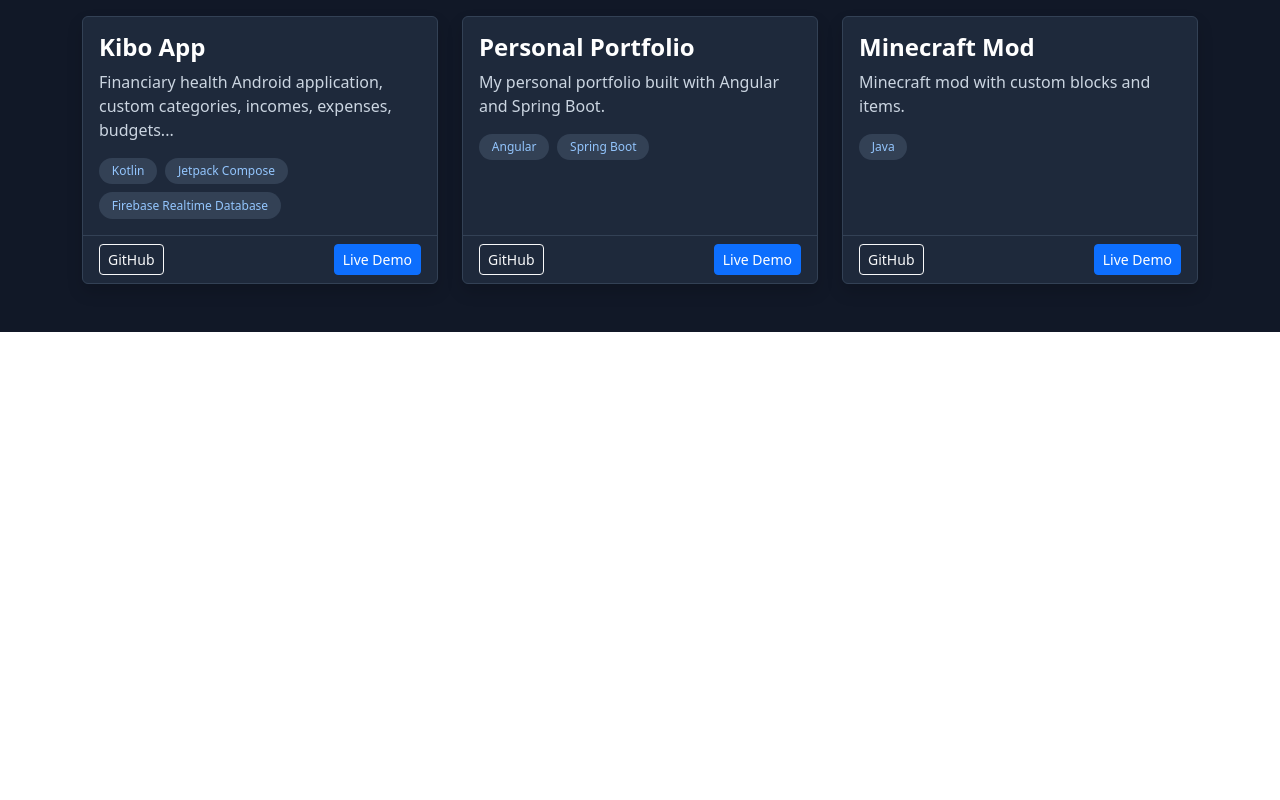
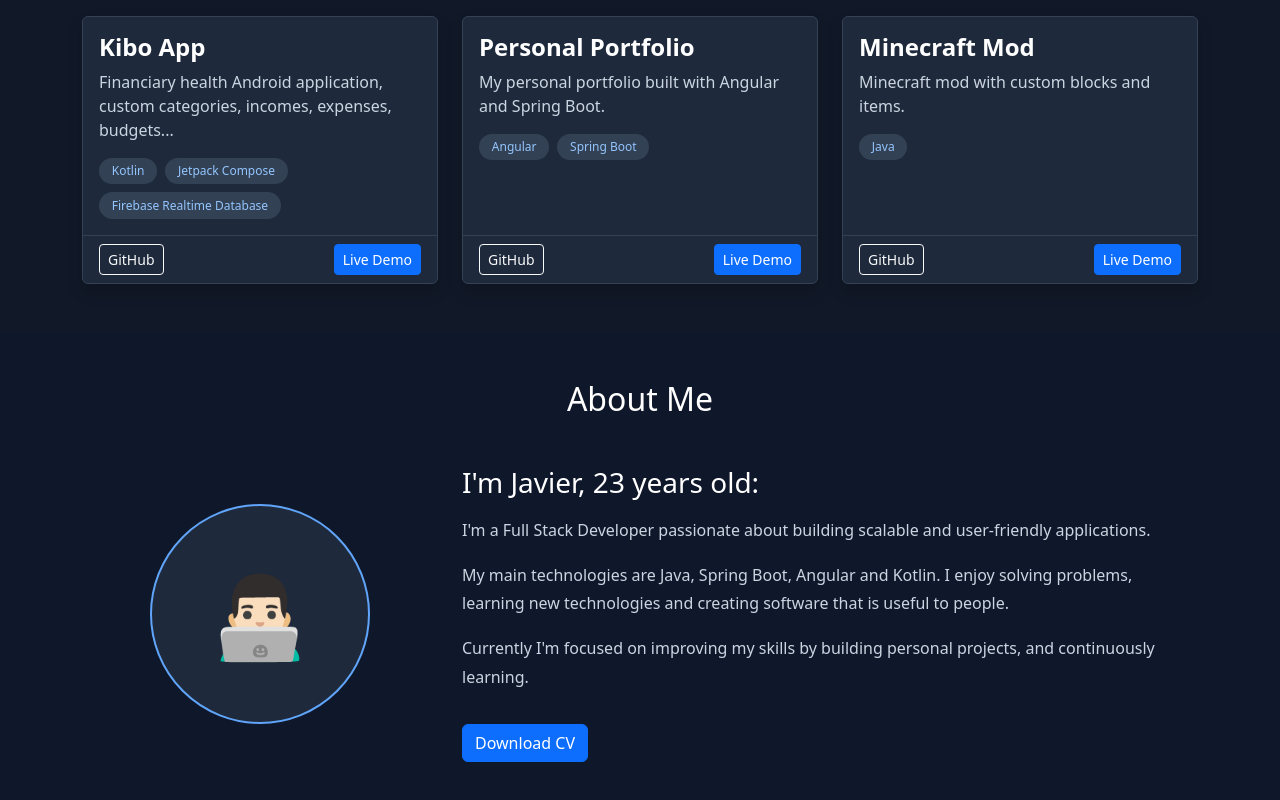
Before and after one commit to javiehhh/javiehub-web, an Angular app: page / in a window 1280 px wide. Shown: the part 1292-2092 px from the top of the page. Before the commit the page ends 1624 px from the top, so only its background shows below. Built offline with nearby package versions, Linux system fonts and the light colour scheme.

Commit message:
About Me Component at Home Page

```diff
--- /dev/null
+++ b/src/app/features/home/components/about-me/about-me.component.html
@@ -0,0 +1,53 @@
+<section class="about py-5">
+
+  <div class="container">
+
+    <h2 class="text-center mb-5">
+      About Me
+    </h2>
+
+    <div class="row align-items-center">
+
+      <div class="col-lg-4">
+
+        <div class="about-avatar">
+
+          👨🏻‍💻
+
+        </div>
+
+      </div>
+
+      <div class="col-lg-8">
+
+        <h3>
+          I'm Javier, 23 years old:
+        </h3>
+
+        <p>
+          I'm a Full Stack Developer passionate about building scalable and user-friendly applications.
+        </p>
+
+        <p>
+          My main technologies are Java, Spring Boot, Angular and Kotlin. I enjoy solving problems, learning new technologies and creating software that is useful to people.
+        </p>
+
+        <p>
+          Currently I'm focused on improving my skills by building personal projects, and continuously learning.
+        </p>
+
+        <a
+          class="btn btn-primary mt-3"
+          href="#">
+
+          Download CV
+
+        </a>
+
+      </div>
+
+    </div>
+
+  </div>
+
+</section>
--- /dev/null
+++ b/src/app/features/home/components/about-me/about-me.component.scss
@@ -0,0 +1,65 @@
+.about {
+
+  background-color: var(--bg-primary);
+
+}
+
+.about h2 {
+
+  color: var(--text-primary);
+
+  font-weight: 500;
+
+}
+
+.about h3 {
+
+  color: var(--text-primary);
+
+  margin-bottom: 1rem;
+
+}
+
+.about p {
+
+  color: var(--text-secondary);
+
+  line-height: 1.8;
+
+  margin-bottom: 1rem;
+
+}
+
+.about-avatar {
+
+  width: 220px;
+
+  height: 220px;
+
+  margin: auto;
+
+  border-radius: 50%;
+
+  background-color: var(--card-bg);
+
+  border: 2px solid var(--accent);
+
+  display: flex;
+
+  justify-content: center;
+
+  align-items: center;
+
+  font-size: 5rem;
+
+  transition: .3s;
+
+}
+
+.about-avatar:hover {
+
+  transform: scale(1.05);
+
+  box-shadow: 0 0 25px rgba(96, 165, 250, .3);
+
+}
--- a/src/app/features/home/home.component.html
+++ b/src/app/features/home/home.component.html
@@ -1,3 +1,4 @@
 <app-hero></app-hero>
 <app-tech-stack></app-tech-stack>
 <app-featured-projects></app-featured-projects>
+<app-about-me></app-about-me>
--- a/src/app/features/home/home.component.ts
+++ b/src/app/features/home/home.component.ts
@@ -2,10 +2,11 @@
 import { TechStack } from './components/tech-stack/tech-stack.component';
 import { Hero } from './components/hero/hero.component';
 import { FeaturedProjects } from './components/featured-projects/featured-projects.component';
+import { AboutMe } from './components/about-me/about-me.component';
 
 @Component({
   selector: 'app-home',
-  imports: [TechStack, Hero, FeaturedProjects],
+  imports: [TechStack, Hero, FeaturedProjects, AboutMe],
   templateUrl: './home.component.html',
   styleUrl: './home.component.scss',
 })
--- /dev/null
+++ b/src/app/shared/components/contact-cta/contact-cta.html
@@ -0,0 +1 @@
+<p>contact-cta works!</p>
--- a/src/app/shared/components/navbar/navbar.component.html
+++ b/src/app/shared/components/navbar/navbar.component.html
@@ -2,7 +2,7 @@
   <div class="container">
 
     <a class="navbar-brand" routerLink="/">
-     Javieh<span>.dev</span>
+     Javiehub<span>.dev</span>
     </a>
 
     <button
--- a/src/styles.scss
+++ b/src/styles.scss
@@ -5,6 +5,17 @@
 // Learn more about theming and how to use it for your application's
 // custom components at https://material.angular.dev/guide/theming
 @use '@angular/material' as mat;
+
+:root {
+  --bg-primary: #0f172a;
+  --bg-secondary: #111827;
+  --card-bg: #1e293b;
+
+  --text-primary: #ffffff;
+  --text-secondary: #cbd5e1;
+
+  --accent: #60a5fa;
+}
 
 html {
   height: 100%;
@@ -17,6 +28,7 @@
     density: 0,
   ));
 }
+
 
 body {
   // Default the application to a light color theme. This can be changed to
```
Also changed, not shown: src/app/features/home/components/about-me/about-me.component.ts (added, +11 -0 lines), src/app/shared/components/contact-cta/contact-cta.ts (added, +11 -0 lines), src/app/shared/components/contact-cta/contact-cta.scss (added), 2 other files (tests, documents, lock files or other folders).
